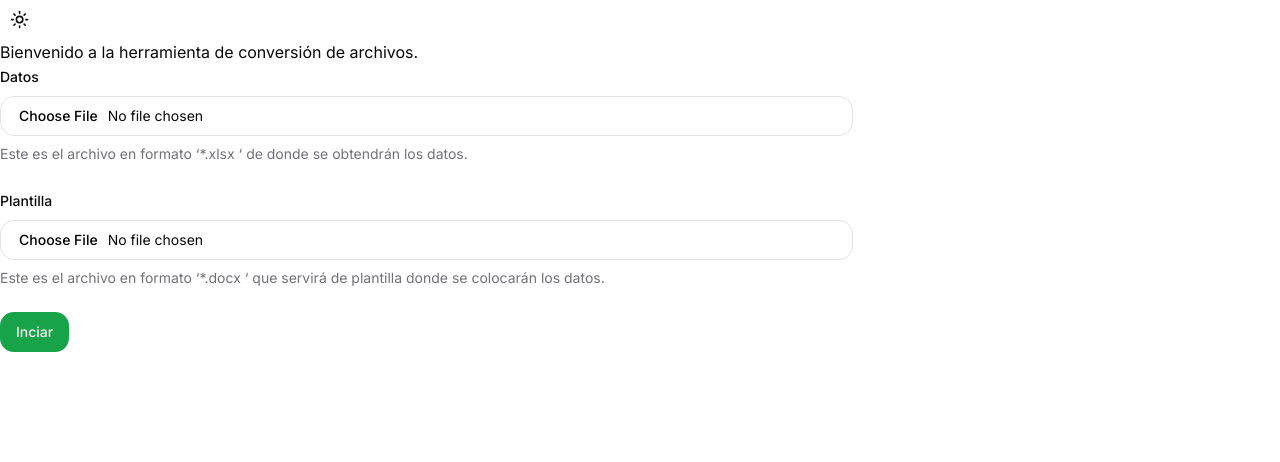
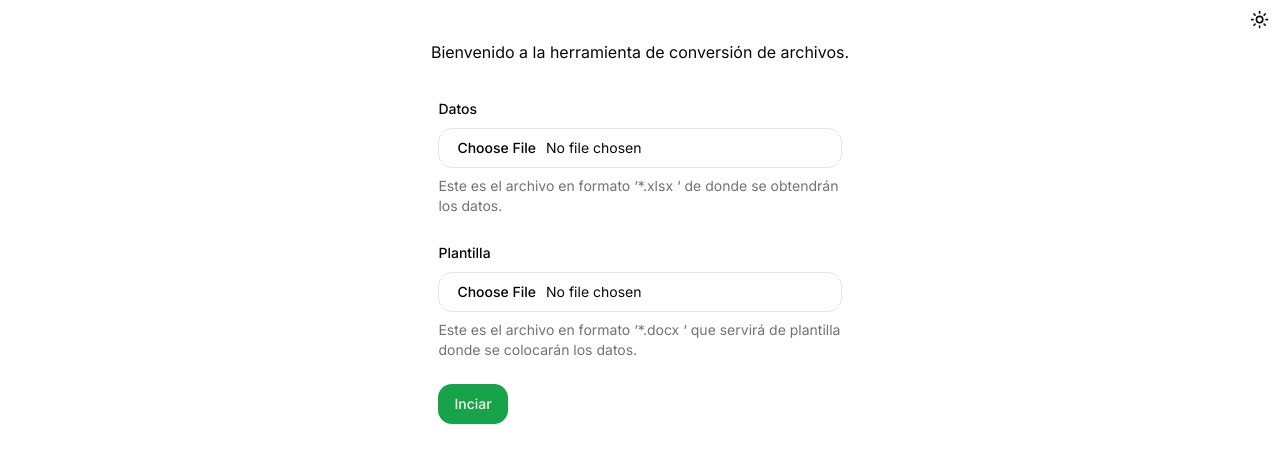
Before and after one commit to fernandobouchet/excel2docxTemplate2pdf, a Next.js app: page / in a window 1280 px wide. Shown: the top 462 px of the page. Built offline with nearby package versions, Linux system fonts and the light colour scheme.

Commit message:
feat: update 'Home' and 'themeToggle' components styles

```diff
--- a/app/page.tsx
+++ b/app/page.tsx
@@ -3,12 +3,16 @@ import { ThemeToggle } from "@/components/themeToggle";
 
 export default function Home() {
   return (
-    <main>
-      <ThemeToggle />
-      <h1>Bienvenido a la herramienta de conversión de archivos.</h1>
-      <section>
-        <ConvertForm />
-      </section>
+    <main className="flex flex-col">
+      <nav className="flex">
+        <ThemeToggle className="ml-auto" />
+      </nav>
+      <div className="flex flex-col items-center">
+        <h1>Bienvenido a la herramienta de conversión de archivos.</h1>
+        <section className="flex flex-col items-center py-8">
+          <ConvertForm />
+        </section>
+      </div>
     </main>
   );
 }
--- a/components/themeToggle.tsx
+++ b/components/themeToggle.tsx
@@ -5,7 +5,11 @@ import { useTheme } from "next-themes";
 
 import { Button } from "@/components/ui/button";
 
-export function ThemeToggle() {
+interface Props extends React.ComponentPropsWithoutRef<"button"> {
+  className?: string;
+}
+
+export function ThemeToggle({ className }: Props) {
   const { theme, setTheme } = useTheme();
 
   const handleOnClick = () => {
@@ -13,7 +17,12 @@ export function ThemeToggle() {
   };
 
   return (
-    <Button variant="ghost" size="icon" onClick={handleOnClick}>
+    <Button
+      variant="ghost"
+      size="icon"
+      className={className}
+      onClick={handleOnClick}
+    >
       <Sun className="h-[1.2rem] w-[1.2rem] rotate-0 scale-100 transition-all dark:-rotate-90 dark:scale-0" />
       <Moon className="absolute h-[1.2rem] w-[1.2rem] rotate-90 scale-0 transition-all dark:rotate-0 dark:scale-100" />
       <span className="sr-only">Toggle theme</span>
```
